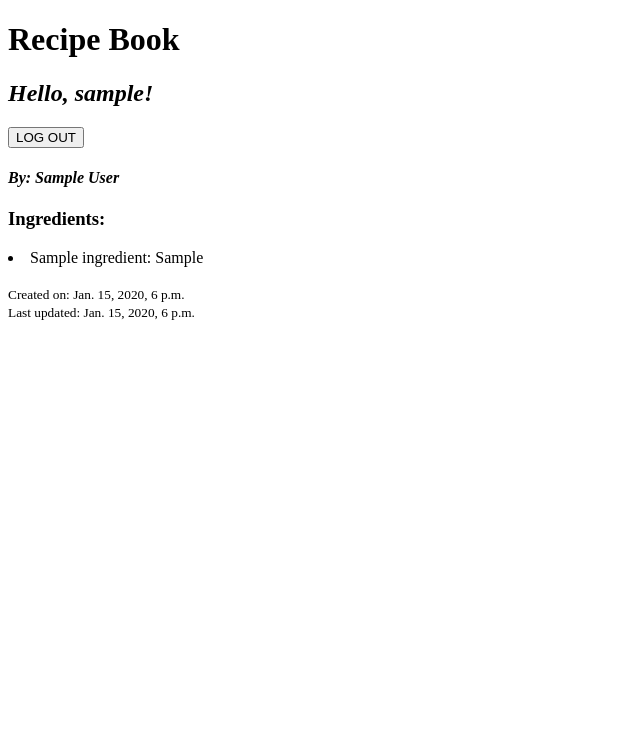
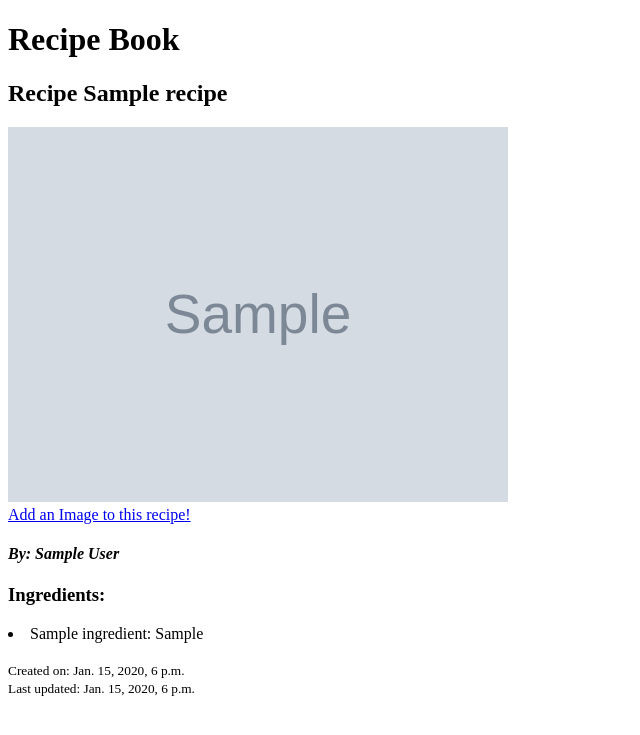
Before and after one commit to gdc-ac/recipebook-delcastillo-firstnam, a Django app: page /recipe/1 in a window 1280 px wide. Shown: the top 735 px of the page, without its empty margins (0-640 px from the left). Run offline with Django 5.2, Linux system fonts and the light colour scheme; a user stored in the database is signed in; tables that the repository leaves empty hold one stand-in row (values such as "Sample post"); grey boxes marked "Sample" are stand-in pictures.

Commit message:
modified recipe detail to properly show images

```diff
--- a/templates/recipe_detail.html
+++ b/templates/recipe_detail.html
@@ -1,17 +1,18 @@
-<!DOCTYPE html>
-<html>
 {% extends 'base.html' %}
+
+{% load static %}
 
 {% block title %}Recipe Detail{% endblock title %}
 
 {% block content %}
-        <h2><i>Hello, {{ request.user.username }}!</i></h2>
-        <form action="{% url 'logout' %}" method="POST">
-            {% csrf_token %}
-            <button type="submit">LOG OUT</button>
-        </form>
+    <h2>{{ object }}</h2>
 
-        <h2>{{ name }}</h2>
+    {% for image in recipe.images.all %}
+        <img src="{{ image.image.url }}" alt="{{ image.description }}" width="500px">
+    {% endfor %}
+    <br>
+    <a href="{% url 'ledger:recipe-detail-addimage' pk=recipe.pk %}">Add an Image to this recipe!</a>
+
 
     <h4><i>By: {{object.author.name}}</i></h4>
 
@@ -27,4 +28,3 @@
     <small>Last updated: {{ object.updated_on }}</small>
 
 {% endblock content %}
-</html>
```
Lines whose indentation alone changed are shown as unchanged.
